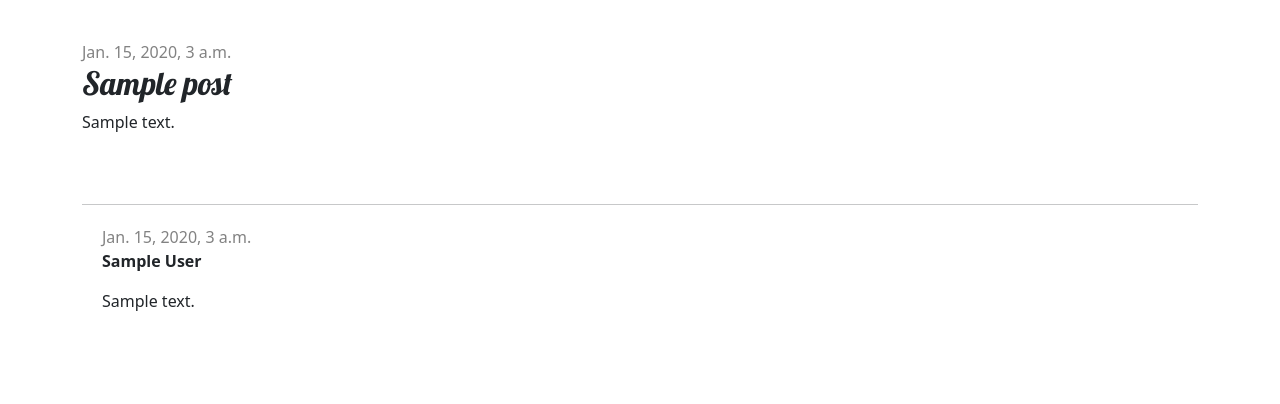
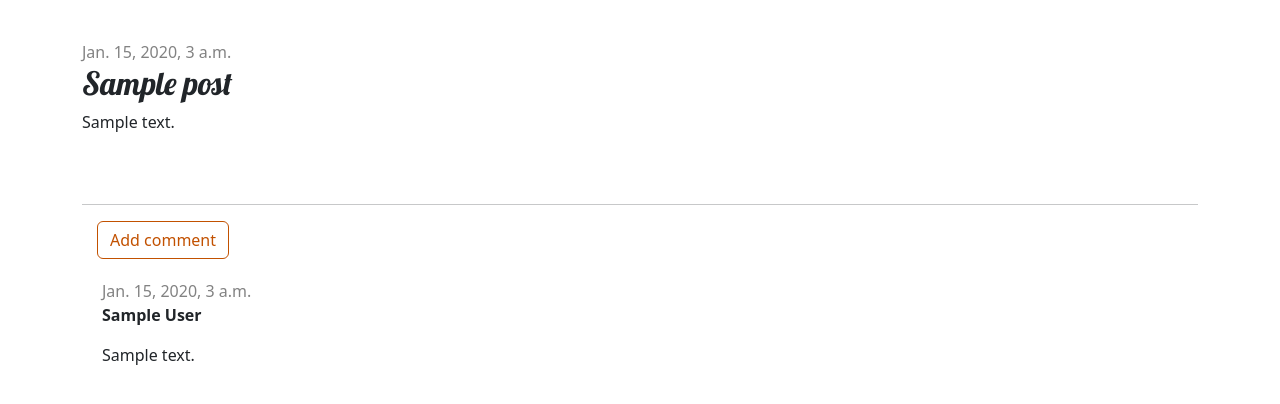
Before and after one commit to Dillon-Mendoza/my-first-blog, a Django app: page /post/1/ in a window 1280 px wide. Shown: the part 106-510 px from the top of the page. Run offline with Django 5.2, Linux system fonts and the light colour scheme; tables that the repository leaves empty hold one stand-in row (values such as "Sample post").

Commit message:
Added the ability to make a comment, all things redirected properly and no errors rose when testing!

```diff
--- a/blog/templates/blog/post_detail.html
+++ b/blog/templates/blog/post_detail.html
@@ -28,6 +28,7 @@
         <p>{{ post.text|linebreaksbr }}</p>
     </article>
     <hr>
+    <a class="btn btn-secondary" role="button" href="{% url 'add_comment_to_post' pk=post.pk %}">Add comment</a>
     {% for comment in post.comments.all %}
         <div class="comment">
             <div class="date">{{ comment.created_date }}</div>
--- a/blog/urls.py
+++ b/blog/urls.py
@@ -11,4 +11,5 @@ urlpatterns = [
     path('post/<int:pk>/publish/', views.post_publish, name='post_publish'),
     path('post/<int:pk>/remove/', views.post_remove, name='post_remove'),
     path('logout/', views.logout_view, name='logout'),
+    path('post/<int:pk>/comment/', views.add_comment_to_post, name='add_comment_to_post'),
 ]
--- a/blog/views.py
+++ b/blog/views.py
@@ -7,6 +7,7 @@ from django.contrib import messages
 from django.contrib.auth.decorators import login_required
 from django.contrib.auth.models import User
 from django.contrib.auth import logout
+from .forms import PostForm, CommentForm
 
 def post_list(request):
     posts = Post.objects.filter(published_date__lte=timezone.now()).order_by('published_date')
@@ -68,3 +69,16 @@ def post_remove(request, pk):
 def logout_view(request):
     logout(request)
     return redirect('login')
+
+def add_comment_to_post(request, pk):
+    post = get_object_or_404(Post, pk=pk)
+    if request.method == "POST":
+        form = CommentForm(request.POST)
+        if form.is_valid():
+            comment = form.save(commit=False)
+            comment.post = post
+            comment.save()
+            return redirect('post_detail', pk=post.pk)
+    else:
+        form = CommentForm()
+    return render(request, 'blog/add_comment_to_post.html', {'form': form})
```
Also changed, not shown: blog/forms.py (+7 -1 lines), blog/templates/blog/add_comment_to_post.html (added, +9 -0 lines).
